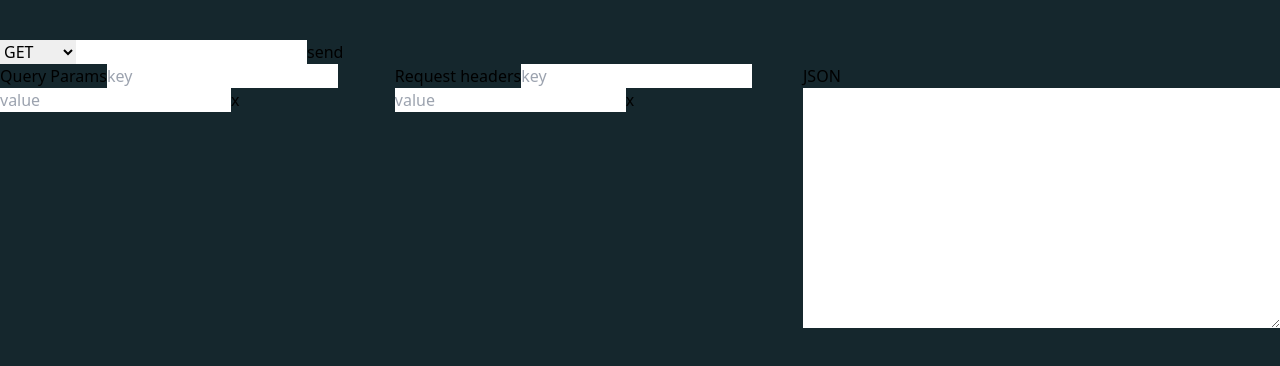
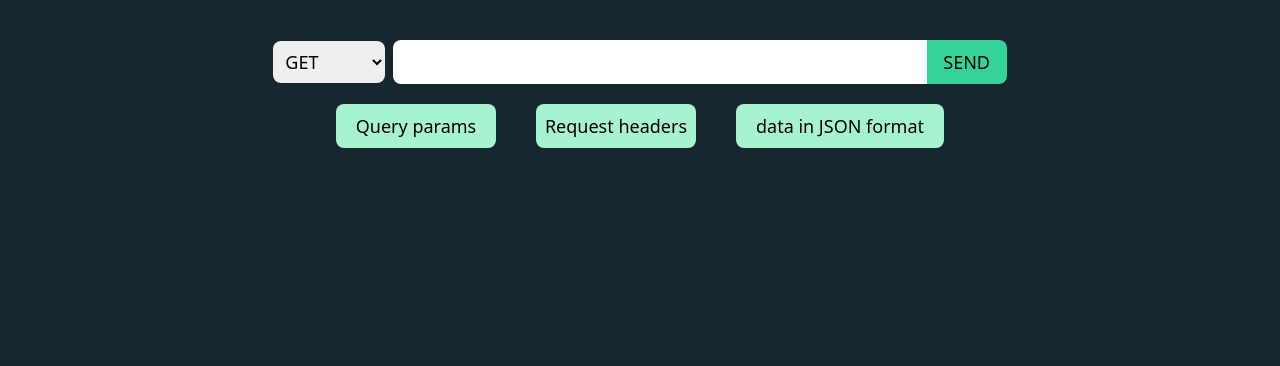
Before and after one commit to PopovDS617/rest-please, a Next.js app: page / in a window 1280 px wide. Shown: the top 366 px of the page. Built offline with nearby package versions, Linux system fonts and the light colour scheme.

Commit message:
request forms upgraded

```diff
--- a/src/components/Forms/JsonForm.tsx
+++ b/src/components/Forms/JsonForm.tsx
@@ -6,10 +6,14 @@ interface Props {
 
 const JsonForm = (props: Props) => {
   return (
-    <div>
-      JSON
-      <textarea rows={10} cols={50} onChange={props.onJsonInput} />
-    </div>
+    <React.Fragment>
+      <textarea
+        className="text-black text-xl rounded-lg outline-none p-2 custom-request-scrollbar  "
+        rows={5}
+        cols={50}
+        onChange={props.onJsonInput}
+      />
+    </React.Fragment>
   );
 };
 
--- a/src/components/Forms/QueryParamsForm.tsx
+++ b/src/components/Forms/QueryParamsForm.tsx
@@ -2,19 +2,25 @@ import React from 'react';
 
 interface Props {
   onQueryInput: (event) => void;
+  id: string;
 }
 
 const QueryParamsForm = (props: Props) => {
   return (
-    <div>
-      Query Params
-      <input name="queryKey" placeholder="key" onChange={props.onQueryInput} />
+    <div className="text-black">
       <input
+        className="mr-2 text-lg rounded-lg p-1 outline-none"
+        name="queryKey"
+        placeholder="key"
+        onChange={props.onQueryInput}
+      />
+      <input
+        className=" text-lg rounded-lg p-1 outline-none"
         name="queryValue"
         placeholder="value"
         onChange={props.onQueryInput}
       />
-      <button>x</button>
+      <button className="m-1"> del</button>
     </div>
   );
 };
--- a/src/components/Forms/RequestHeadersForm.tsx
+++ b/src/components/Forms/RequestHeadersForm.tsx
@@ -2,23 +2,25 @@ import React from 'react';
 
 interface Props {
   onHeadersInput: (event) => void;
+  id: string;
 }
 
 const RequestHeadersForm = (props: Props) => {
   return (
-    <div>
-      Request headers
+    <div className="text-black">
       <input
+        className="mr-2 text-lg rounded-lg p-1 outline-none"
         name="headersKey"
         placeholder="key"
         onChange={props.onHeadersInput}
       />
       <input
+        className=" text-lg rounded-lg p-1 outline-none"
         name="headersValue"
         placeholder="value"
         onChange={props.onHeadersInput}
       />
-      <button>x</button>
+      <button className="m-1"> del</button>
     </div>
   );
 };
--- a/src/components/MainForm.tsx
+++ b/src/components/MainForm.tsx
@@ -11,31 +11,61 @@ const MainForm = (props: Props) => {
   const [formData, setFormData] = useState({
     url: '',
     method: 'GET',
-    query: { queryKey: '', queryValue: '' },
-    headers: { headersKey: '', headersValue: '' },
+    query: [
+      { queryId: '1', queryKey: '', queryValue: '' },
+      { queryId: '2', queryKey: '', queryValue: '' },
+    ],
+
+    headers: [
+      { headersId: '1', headersKey: '', headersValue: '' },
+      { headersId: '2', headersKey: '', headersValue: '' },
+    ],
+
     json: '',
   });
 
+  const [selectedOption, setSelectedOption] = useState(null);
+
+  const switchOption = (optionName) => {
+    setSelectedOption(optionName);
+  };
   const formInputHandler = (event) => {
     setFormData((prev) => {
       return { ...prev, [event.target.name]: event.target.value };
     });
   };
 
-  const queryInputHandler = (event) => {
+  const queryInputHandler = (id, event) => {
     setFormData((prev) => {
-      return {
-        ...prev,
-        query: { ...prev.query, [event.target.name]: event.target.value },
+      const array = { ...prev };
+      const index = array.query.findIndex((el) => el.queryId === id);
+
+      let updatedItem = array.query[index];
+      updatedItem = {
+        ...updatedItem,
+        [event.target.name]: event.target.value,
       };
+
+      array.query[index] = updatedItem;
+
+      return array;
     });
   };
-  const headersInputHandler = (event) => {
+
+  const headersInputHandler = (id, event) => {
     setFormData((prev) => {
-      return {
-        ...prev,
-        headers: { ...prev.headers, [event.target.name]: event.target.value },
+      const array = { ...prev };
+      const index = array.headers.findIndex((el) => el.headersId === id);
+
+      let updatedItem = array.headers[index];
+      updatedItem = {
+        ...updatedItem,
+        [event.target.name]: event.target.value,
       };
+
+      array.headers[index] = updatedItem;
+
+      return array;
     });
   };
 
@@ -52,24 +82,92 @@ const MainForm = (props: Props) => {
   };
 
   return (
-    <div>
-      <form className="form-control" onSubmit={submitHandler}>
-        <select name="method" onChange={formInputHandler}>
-          <option value="GET" selected>
-            GET
-          </option>
+    <div className="w-full  ">
+      <form
+        className="flex justify-center items-center   mx-auto"
+        onSubmit={submitHandler}
+      >
+        <select
+          name="method"
+          onChange={formInputHandler}
+          className="text-lg p-2 w-28 outline-none mr-2 rounded-lg"
+          defaultValue="GET"
+        >
+          <option value="GET">GET</option>
           <option value="POST">POST</option>
           <option value="PUT">PUT</option>
           <option value="PATCH">PATCH</option>
           <option value="DELETE">DELETE</option>
         </select>
-        <input name="url" onChange={formInputHandler} />
-        <button>send</button>
+        <input
+          className="w-5/12 text-lg p-2 outline-none rounded-l-lg"
+          name="url"
+          onChange={formInputHandler}
+        />
+        <button className=" hover:bg-emerald-500 bg-emerald-400 text-lg p-2 rounded-r-lg w-20 transition-all duration-200">
+          SEND
+        </button>
       </form>
-      <div className="flex">
-        <QueryParamsForm onQueryInput={queryInputHandler} />
-        <RequestHeadersForm onHeadersInput={headersInputHandler} />
-        <JsonForm onJsonInput={JsonInputHandler} />
+      <div className="flex justify-center items-start   mt-5 text-black ">
+        <div className="text-center mr-10">
+          <button
+            className={` hover:bg-emerald-500  ${
+              selectedOption === 'query' ? 'bg-emerald-400' : 'bg-emerald-200'
+            } text-lg p-2 rounded-lg w-40 transition-all duration-200`}
+            onClick={switchOption.bind(null, 'query')}
+          >
+            Query params
+          </button>
+        </div>
+        <div className="text-centerr mr-10">
+          <button
+            className={` hover:bg-emerald-500 ${
+              selectedOption === 'headers' ? 'bg-emerald-400' : 'bg-emerald-200'
+            } text-lg p-2 rounded-lg w-40 transition-all duration-200`}
+            onClick={switchOption.bind(null, 'headers')}
+          >
+            Request headers
+          </button>
+        </div>
+        <div className="text-centerr  ">
+          <button
+            className={` hover:bg-emerald-500 ${
+              selectedOption === 'json' ? 'bg-emerald-400' : 'bg-emerald-200'
+            } text-lg p-2 rounded-lg w-52 transition-all duration-200`}
+            onClick={switchOption.bind(null, 'json')}
+          >
+            data in JSON format
+          </button>
+        </div>
+      </div>
+      <div className="flex justify-center items-start mt-5 ">
+        {selectedOption === 'query' && (
+          <div className="flex flex-col">
+            {formData.query.map((input) => (
+              <QueryParamsForm
+                key={input.queryId}
+                id={input.queryId}
+                onQueryInput={queryInputHandler.bind(null, input.queryId)}
+              />
+            ))}
+          </div>
+        )}
+
+        {selectedOption === 'headers' && (
+          <div className="flex flex-col">
+            {formData.headers.map((input) => (
+              <RequestHeadersForm
+                key={input.headersId}
+                id={input.headersId}
+                onHeadersInput={headersInputHandler.bind(null, input.headersId)}
+              />
+            ))}
+          </div>
+        )}
+
+        {selectedOption === 'json' && (
+          <JsonForm onJsonInput={JsonInputHandler} />
+        )}
       </div>
     </div>
   );
```
